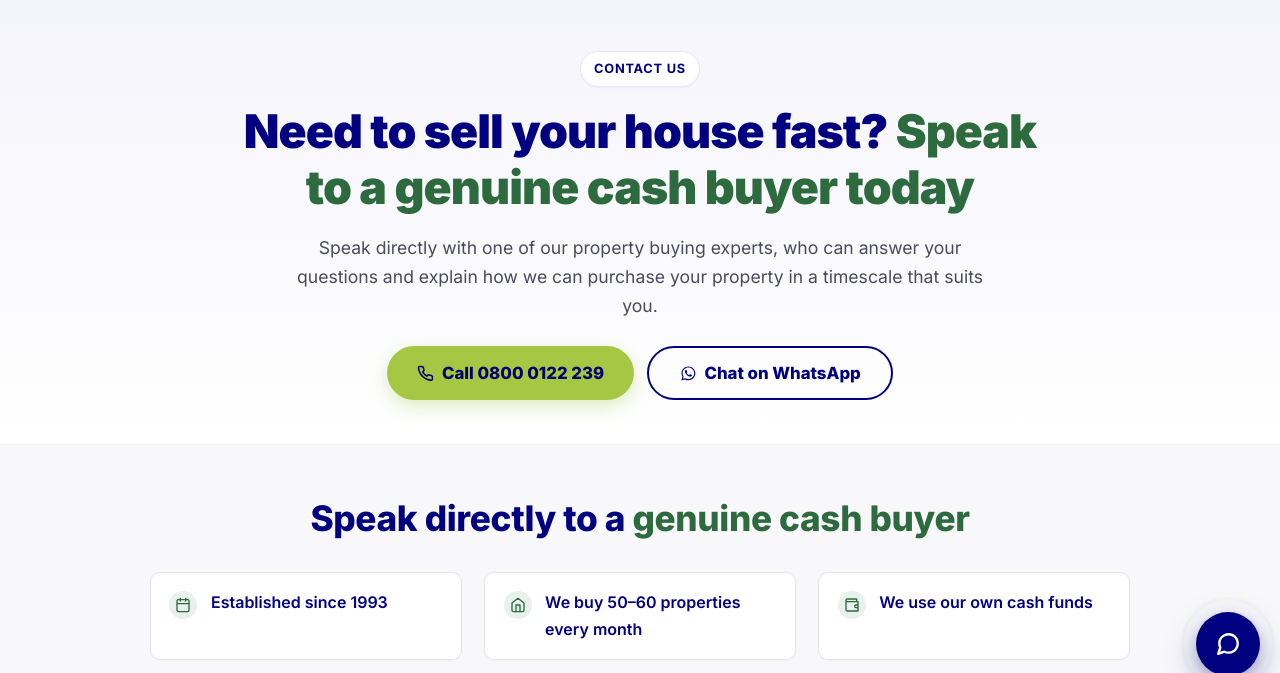
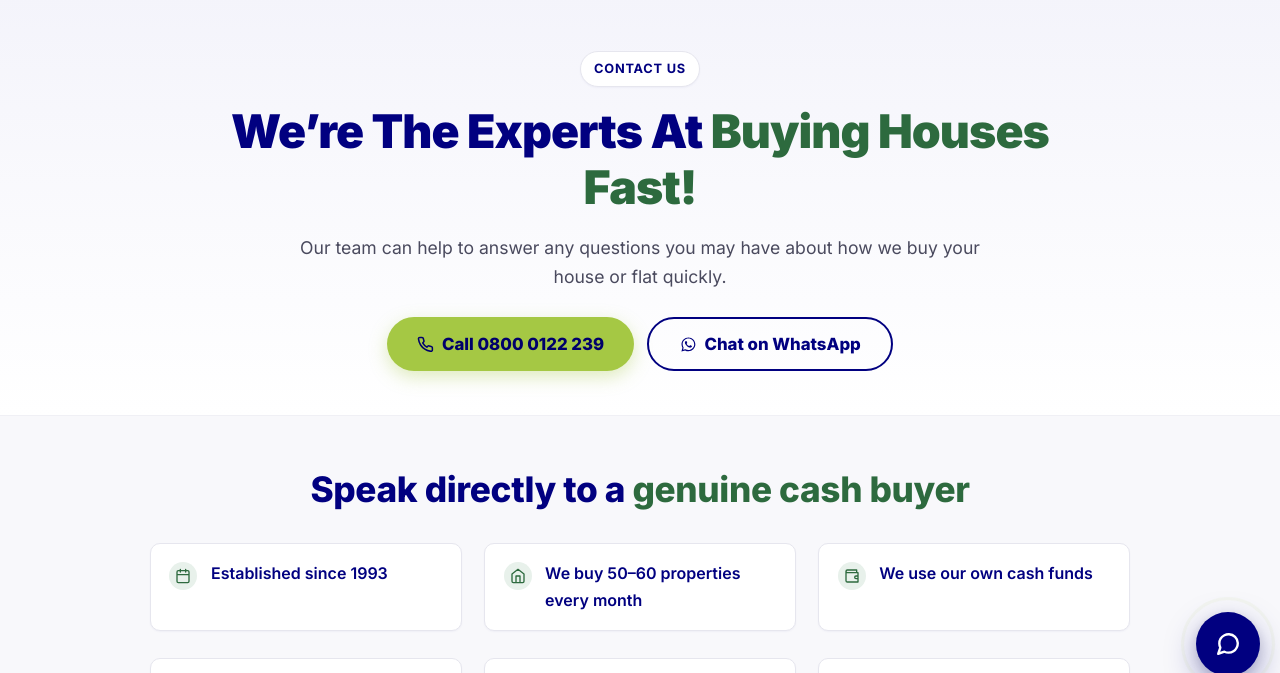
Before and after one commit to rinaztecdoesai/ppb-website, a plain HTML site: page contact/index.html in a window 1280 px wide. Shown: the part 104-777 px from the top of the page. Drawn offline with Linux system fonts and the light colour scheme; a script that the page names is missing.

Commit message:
Contact page: new hero title + subtitle
- H1: 'We're The Experts At Buying Houses Fast!' (lime highlight on the
  'Buying Houses Fast!' phrase)
- Subtitle: 'Our team can help to answer any questions you may have about
  how we buy your house or flat quickly.'

```diff
--- a/contact/index.html
+++ b/contact/index.html
@@ -159,8 +159,8 @@ a.appendChild(r);})(window,document,'//static.hotjar.com/c/hotjar-','.js?sv=');
     <div class="hero-grid solo">
       <div class="reveal" data-reveal>
         <span class="kicker">Contact us</span>
-        <h1>Need to sell your house fast? <span class="hl">Speak to a genuine cash buyer today</span></h1>
-        <p class="lede">Speak directly with one of our property buying experts, who can answer your questions and explain how we can purchase your property in a timescale that suits you.</p>
+        <h1>We&rsquo;re The Experts At <span class="hl">Buying Houses Fast!</span></h1>
+        <p class="lede">Our team can help to answer any questions you may have about how we buy your house or flat quickly.</p>
         <div class="hero-cta">
           <a class="btn btn-primary btn-lg" href="tel:08000122239"><svg class="icon"><use href="#i-phone"></use></svg> Call 0800 0122 239</a>
           <a class="btn btn-outline btn-lg" href="https://wa.me/447719138319" target="_blank" rel="noopener"><svg class="icon" style="fill:currentColor"><use href="#i-wa"></use></svg> Chat on WhatsApp</a>
```
